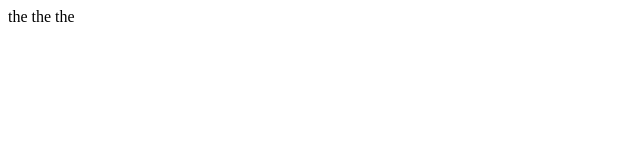
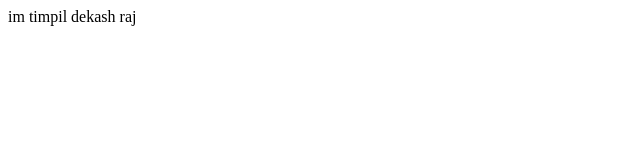
Before and after one commit to timpildekashraj/git-demo, a plain HTML site: page web/index.html in a window 1280 px wide. Shown: the full height of the page, 0-640 px from the left. Drawn offline with Linux system fonts and the light colour scheme.

Commit message:
modified index.html

```diff
--- a/web/index.html
+++ b/web/index.html
@@ -1,4 +1,4 @@
 <html>
-<p>the the the </p>
+<p>im timpil dekash raj</p>
 </html>
 <poop>
```
